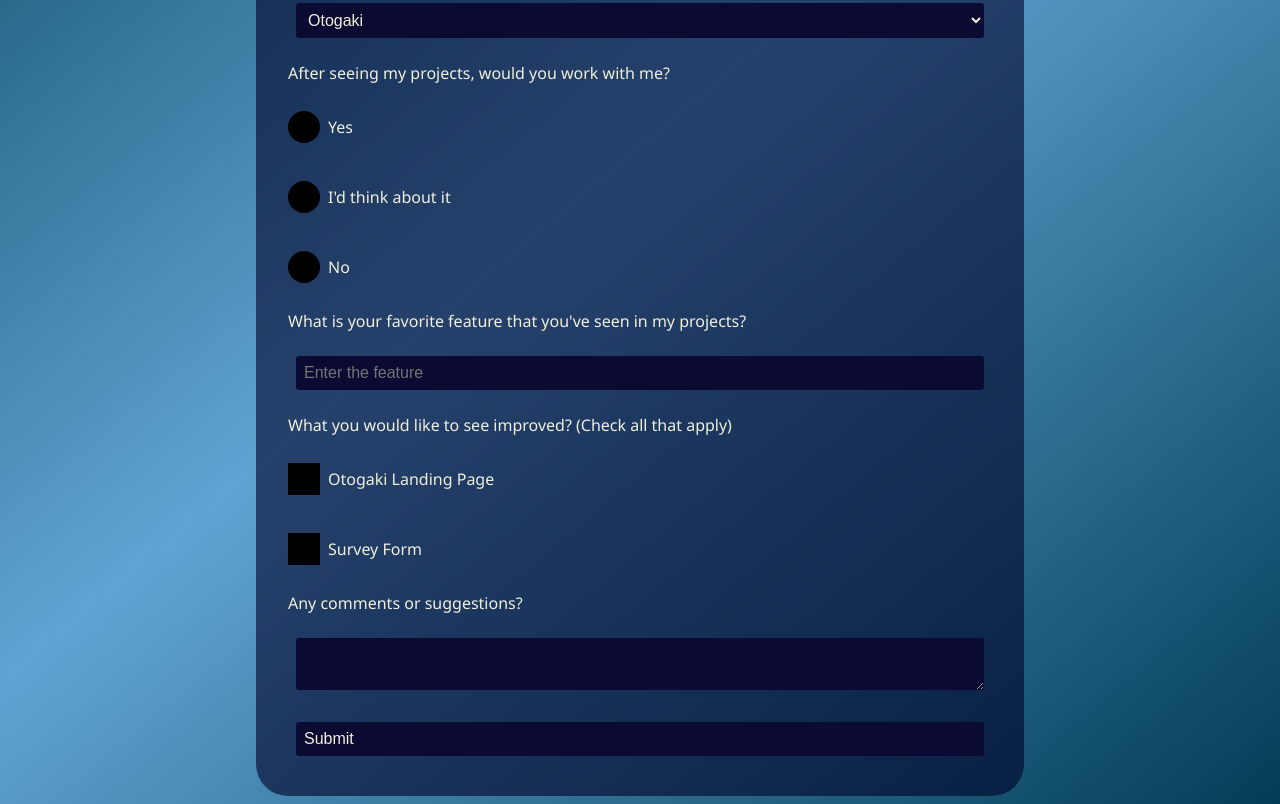
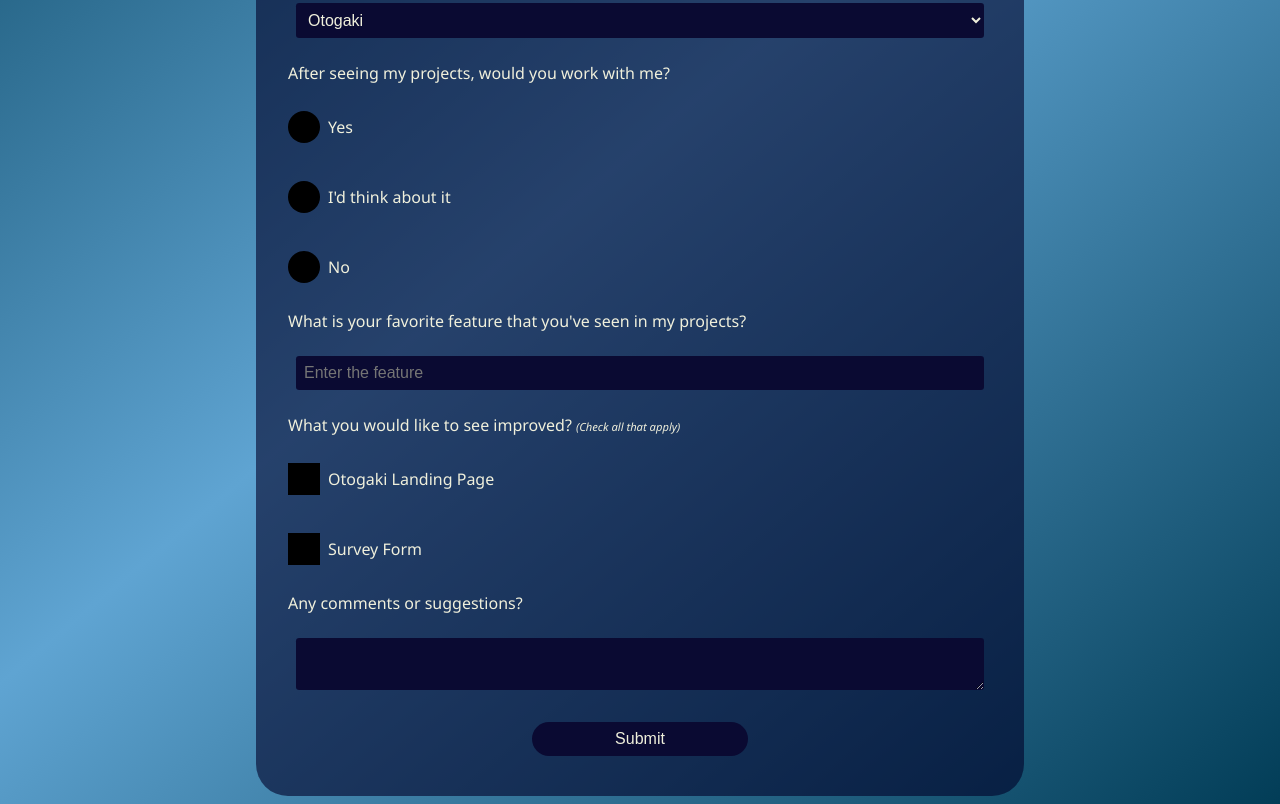
Before and after one commit to kahnaisehC/survey-form, a plain HTML site: page index.html in a window 1280 px wide. Shown: the part 511-1315 px from the top of the page. Drawn offline with Linux system fonts and the light colour scheme.

Commit message:
feat: styled submit button and clue in 'what would you like to see improved' section

```diff
--- a/index.html
+++ b/index.html
@@ -42,7 +42,7 @@
         <label>What is your favorite feature that you've seen in my projects?</label>
           <input id="favorite-feature" type="text" placeholder="Enter the feature" required>
 
-        <label>What you would like to see improved? (Check all that apply)
+        <label>What you would like to see improved? <span class="clue">(Check all that apply)</span>
         </label>
           <label class="checkbox-container">
             <input id="name" value="food" type="checkbox">
@@ -56,7 +56,7 @@
         </label>
           <textarea id="name" type="text" required></textarea>
 
-          <button id="submit">Submit
+          <button id="submit" type="submit">Submit
       </form>
     </section>
   </body>
--- a/style.css
+++ b/style.css
@@ -70,6 +70,11 @@
     font-weight: 900;
   }
 
+  .clue{
+    font-size: 0.7rem;
+    font-style: italic;
+  }
+
 
   /* style of checkbox and radio */
   input[type="radio"], input[type="checkbox"]{
@@ -116,9 +121,21 @@
   }
   label input:checked ~ SPAN{
     box-shadow:
-    0px 0px 30px 0px cyan;
+    0px 0px 30px 0px var(--dark-blue);
   }
 
   input[type="checkbox"]:checked ~ SPAN:after, input[type="radio"]:checked ~ SPAN:after{
     opacity: 1;
   }
+
+  #submit{
+    align-self: center;
+    background-color: var(--black-blue);
+    width: 16rem;
+    max-width: 30%;
+    border-radius: 2rem;
+    text-align: center;
+  }
+  #submit:hover{
+    background-color: var(--even-dark-blue);
+  }
```
